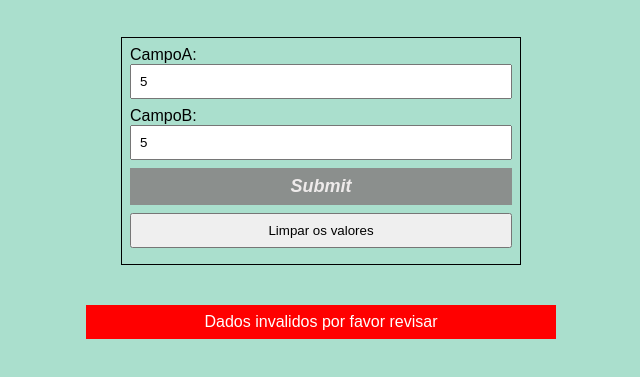
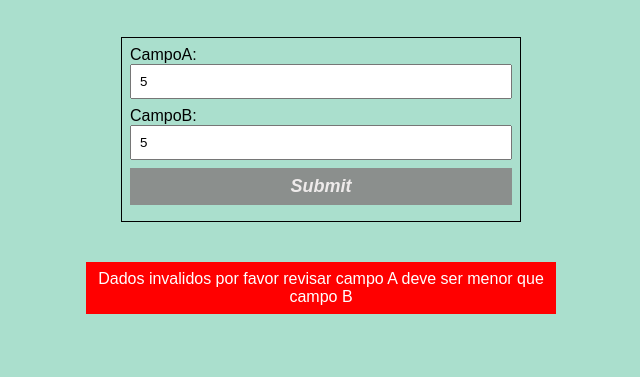
Before and after one commit to WilfredoSolorzano/curso_ebac_frontend, a plain HTML site: page index.html in a window 1280 px wide. Both pictures are taken after typing "5", "5" into the empty fields and a click on the button "Submit". Shown: the part 137-514 px from the top of the page, without its empty margins (319-959 px from the left). Drawn offline with Linux system fonts and the light colour scheme.

Commit message:
Update index.html

```diff
--- a/index.html
+++ b/index.html
@@ -24,10 +24,9 @@
                 Deve escrever só numero por favor!
             </p>
             <button id="submit">Submit</button>
-            <input type="button" onclick="limpar('idA','idB')" value="Limpar os valores">
             </form>
         <p class="mensagem-suesso"> Dados Válidos Campo A é menor que campo B </p>
-        <p class="error-menseger2">Dados invalidos por favor revisar</p>
+        <p class="error-menseger2">Dados invalidos por favor revisar campo A deve ser menor que campo B</p>
     </div>
 <script src="./main1.js"></script>
 </body>
```
